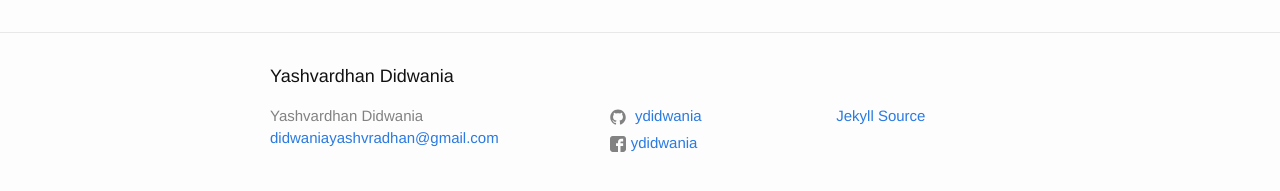
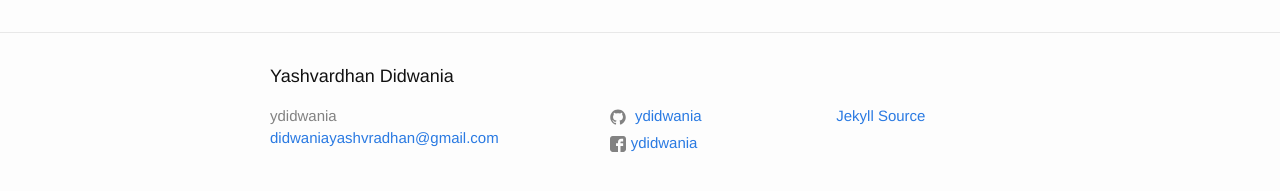
Before and after one commit to ydidwania/ydidwania.github.io, a Jekyll site: the page built from index.md, in a window 1280 px wide. Shown: the part 453-644 px from the top of the page. Built offline with Jekyll 4.4.1, drawn with Linux system fonts in a browser that asks for light colours.

Commit message:
update footer

```diff
--- a/_includes/footer.html
+++ b/_includes/footer.html
@@ -11,7 +11,7 @@
             {% if site.author %}
               {{ site.author | escape }}
             {% else %}
-              {{ site.title | escape }}
+              {{ site.github_username | escape }}
             {% endif %}
             </li>
             {% if site.email %}
```
